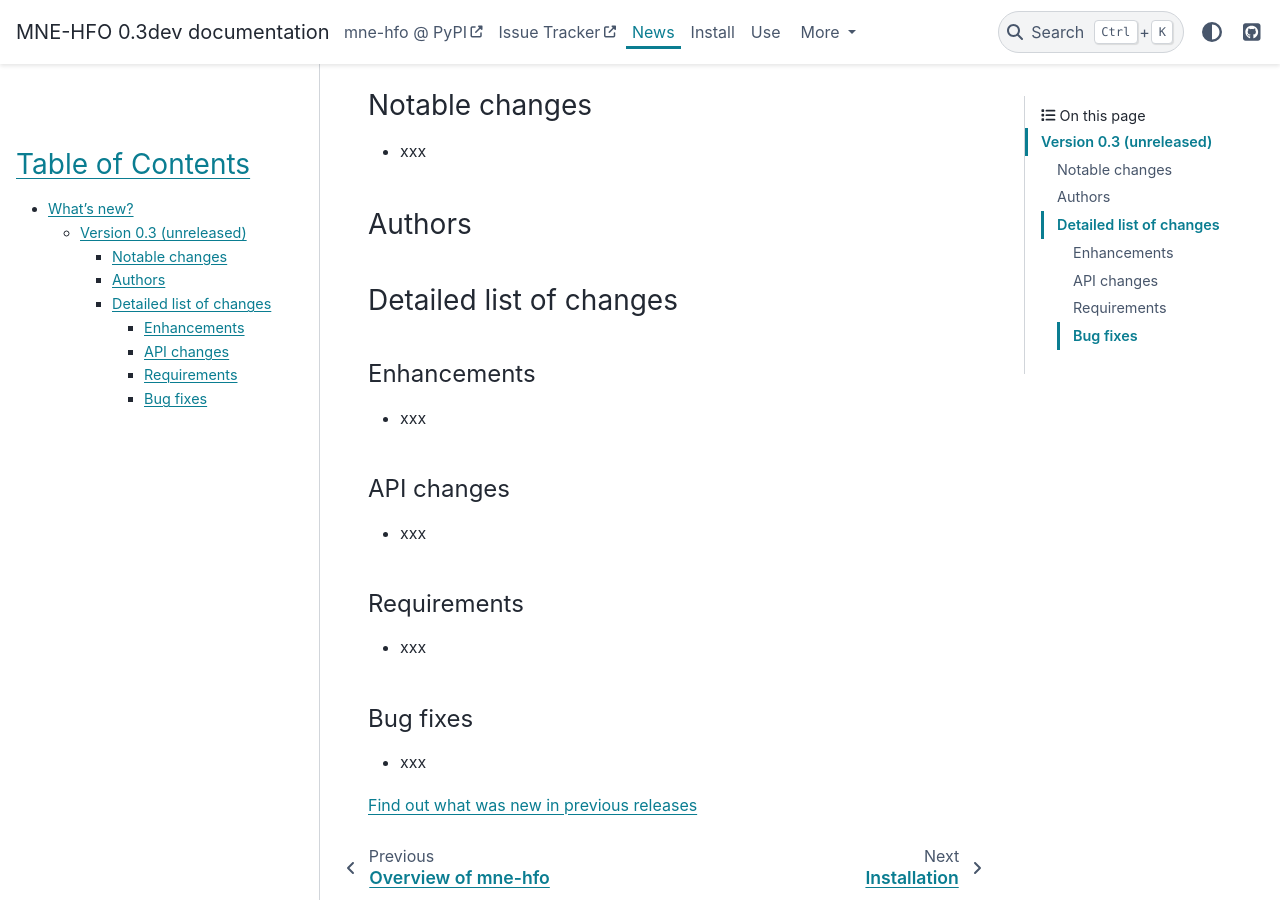
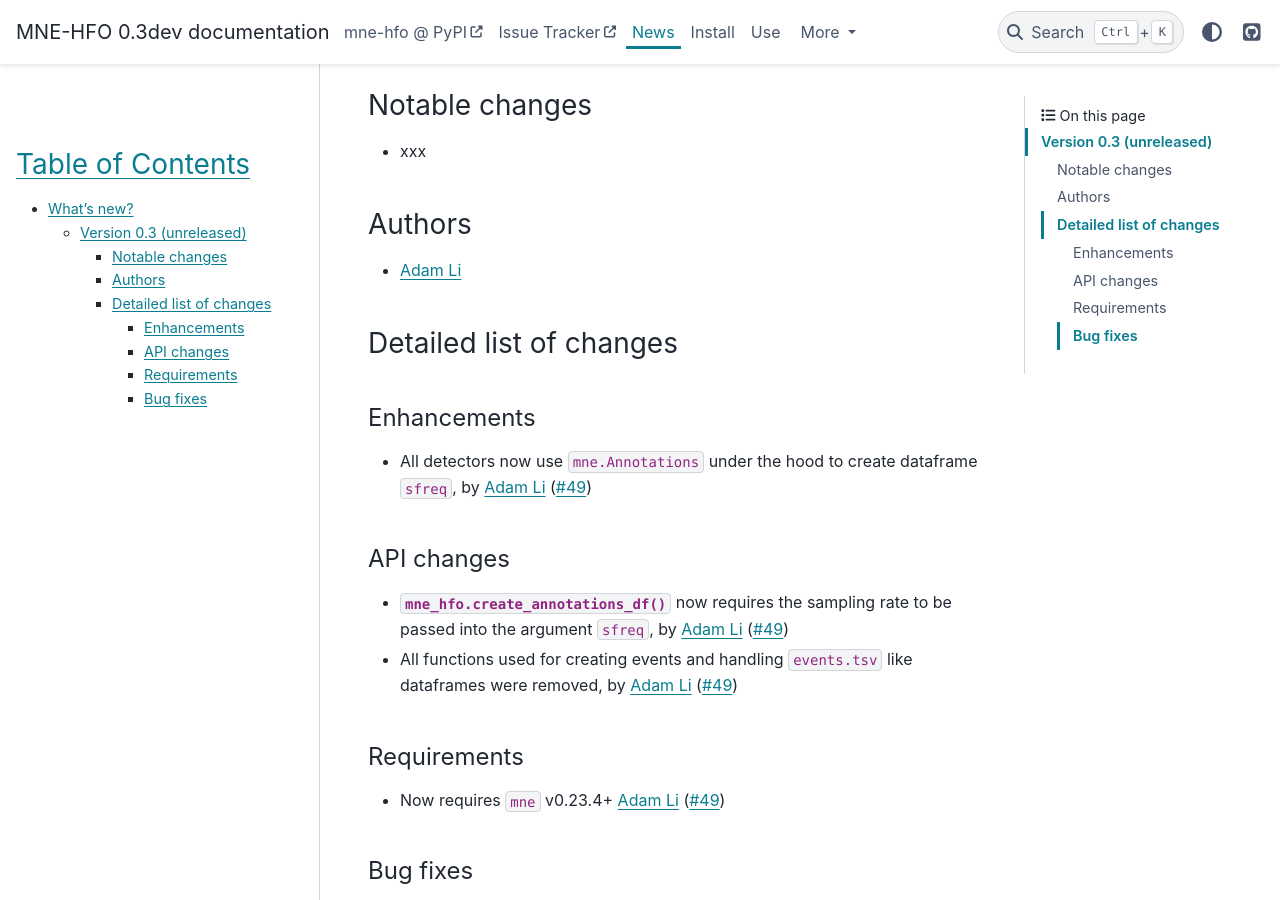
Before and after one commit to mne-tools/mne-hfo, a Sphinx documentation site: the page built from docs/whats_new.rst, in a window 1280 px wide and 900 px high, scrolled down 272 px. Built offline with Sphinx 7.4.7 and the PyData theme 0.15.4, drawn with Linux system fonts in a browser that asks for light colours.

Commit message:
Add changelog

```diff
--- a/docs/api.rst
+++ b/docs/api.rst
@@ -37,9 +37,7 @@
 .. autosummary::
    :toctree: generated/
 
-    create_events_df
     create_annotations_df
-    events_to_annotations
     read_annotations
     write_annotations
 
--- a/docs/whats_new.rst
+++ b/docs/whats_new.rst
@@ -22,6 +22,7 @@
 
 Authors
 ~~~~~~~
+- `Adam Li`_
 
 Detailed list of changes
 ~~~~~~~~~~~~~~~~~~~~~~~~
@@ -29,17 +30,17 @@
 Enhancements
 ^^^^^^^^^^^^
 
-- xxx
+- All detectors now use ``mne.Annotations`` under the hood to create dataframe ``sfreq``, by `Adam Li`_ (:gh:`49`)
 
 API changes
 ^^^^^^^^^^^
 
-- xxx
+- :func:`mne_hfo.create_annotations_df` now requires the sampling rate to be passed into the argument ``sfreq``, by `Adam Li`_ (:gh:`49`)
+- All functions used for creating events and handling ``events.tsv`` like dataframes were removed, by `Adam Li`_ (:gh:`49`)
 
 Requirements
 ^^^^^^^^^^^^
-
-- xxx
+- Now requires ``mne`` v0.23.4+ `Adam Li`_ (:gh:`49`)
 
 Bug fixes
 ^^^^^^^^^
```
Also changed, not shown: 1 other file.
